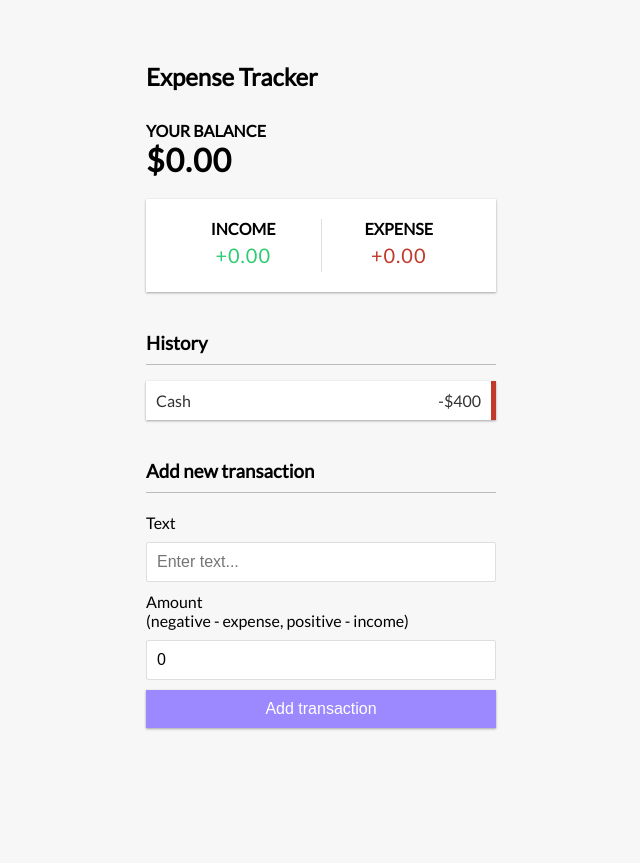
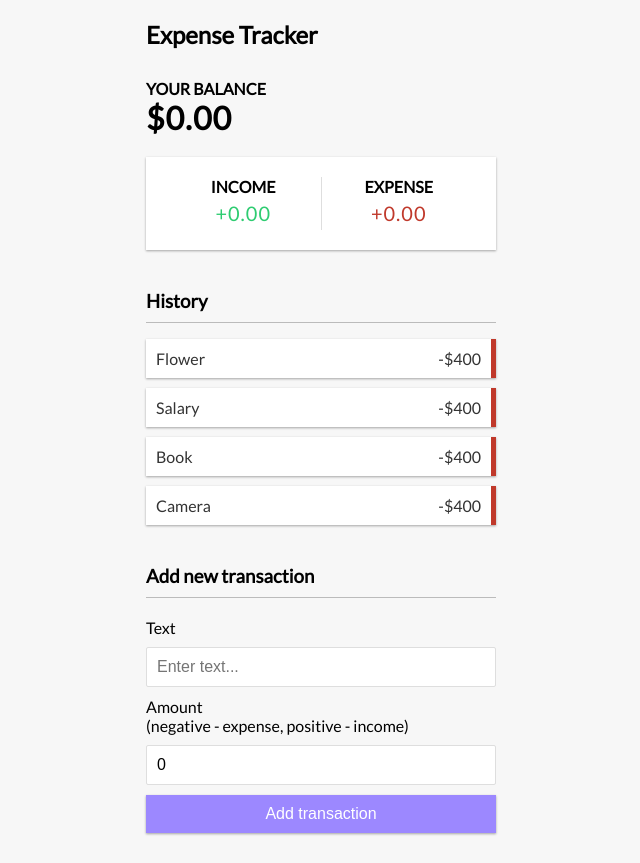
Before and after one commit to RalucaElisabetaR/expense-tracker-react-raluca-elisabeta-rusu, a React (Create React App) app: page / in a window 1280 px wide. Shown: the whole page, without its empty margins (319-959 px from the left). Before the commit the page ends 800 px from the top, so only its background shows below. Built offline with nearby package versions, Linux system fonts and the light colour scheme.

Commit message:
wrap in GlobalProvider

```diff
--- a/src/components/TransactionList.js
+++ b/src/components/TransactionList.js
@@ -1,14 +1,21 @@
-import React from 'react'
+import React, { useContext } from 'react'
+import { GlobalContext } from '../context/GlobalState'
 
 export const TransactionList = () => {
+    const { transactions } = useContext(GlobalContext)
+
     return (
         <>
             <h3>History</h3>
-            <ul className="list" id="list">
-                <li className="minus">
-                    Cash<span>-$400</span>
-                    <button className="delete-btn">x</button>
-                </li>
+            <ul className="list">
+                {transactions.map((transaction) => (
+                    // eslint-disable-next-line react/jsx-key
+                    <li className="minus">
+                        {transaction.text}
+                        <span>-$400</span>
+                        <button className="delete-btn">x</button>
+                    </li>
+                ))}
             </ul>
         </>
     )
```
